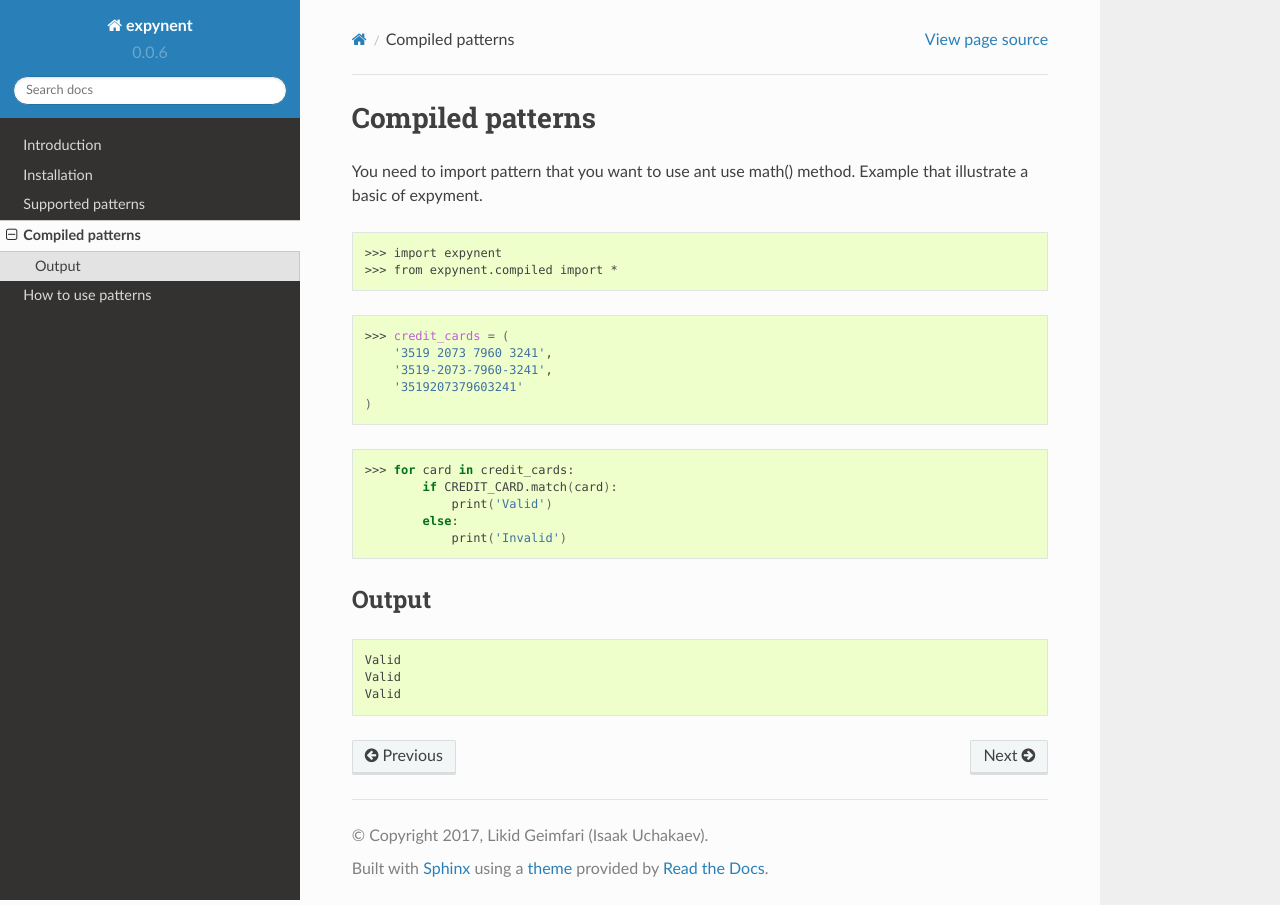
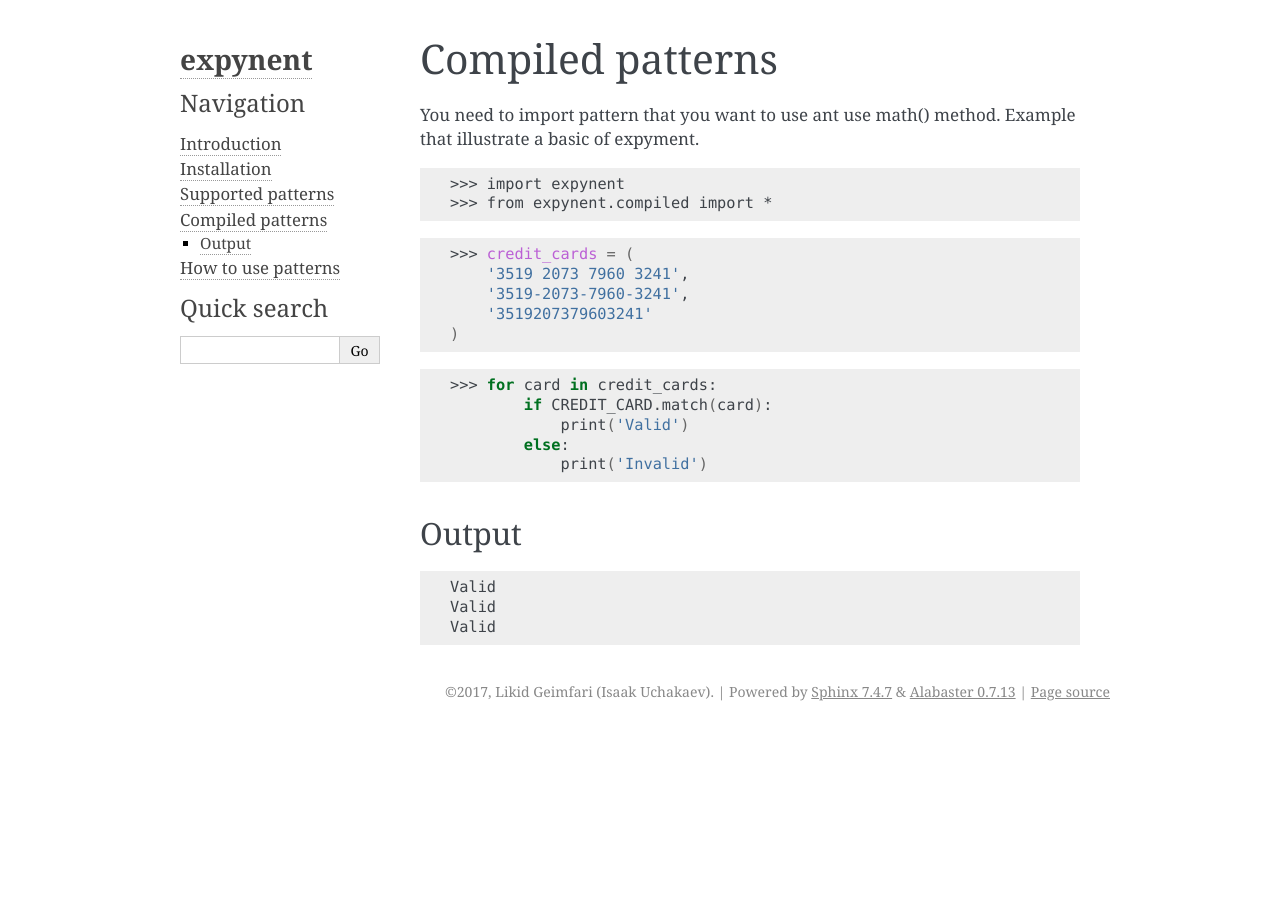
Before and after one commit to lk-geimfari/expynent, a Sphinx documentation site: the page built from docs/source/compiled_patterns.rst, in a window 1280 px wide. Built offline with Sphinx 7.4.7, drawn with Linux system fonts in a browser that asks for light colours.

Commit message:
Update conf.py

```diff
--- a/docs/source/conf.py
+++ b/docs/source/conf.py
@@ -90,8 +90,7 @@
 # The theme to use for HTML and HTML Help pages.  See the documentation for
 # a list of builtin themes.
 #
-#html_theme = 'alabaster'
-html_theme = 'sphinx_rtd_theme'
+html_theme = 'alabaster'
 # Theme options are theme-specific and customize the look and feel of a theme
 # further.  For a list of options available for each theme, see the
 # documentation.
```
